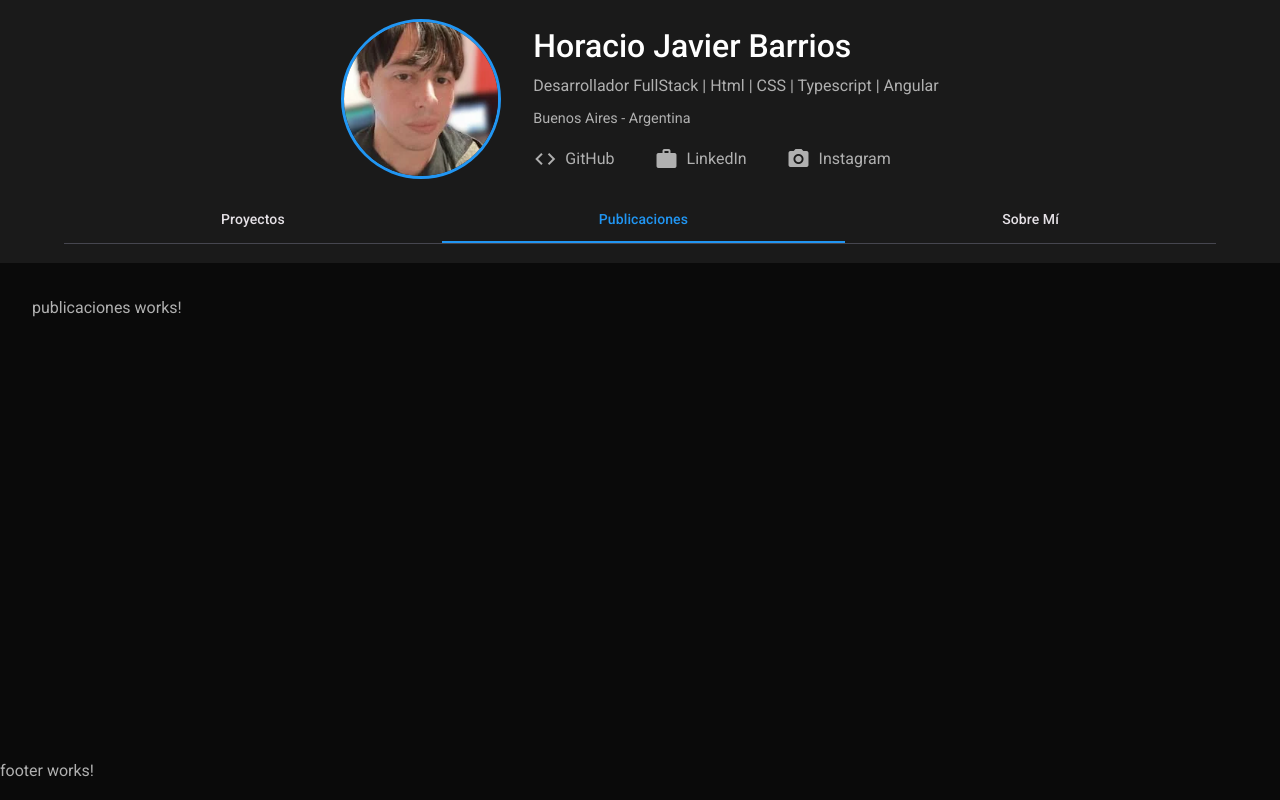
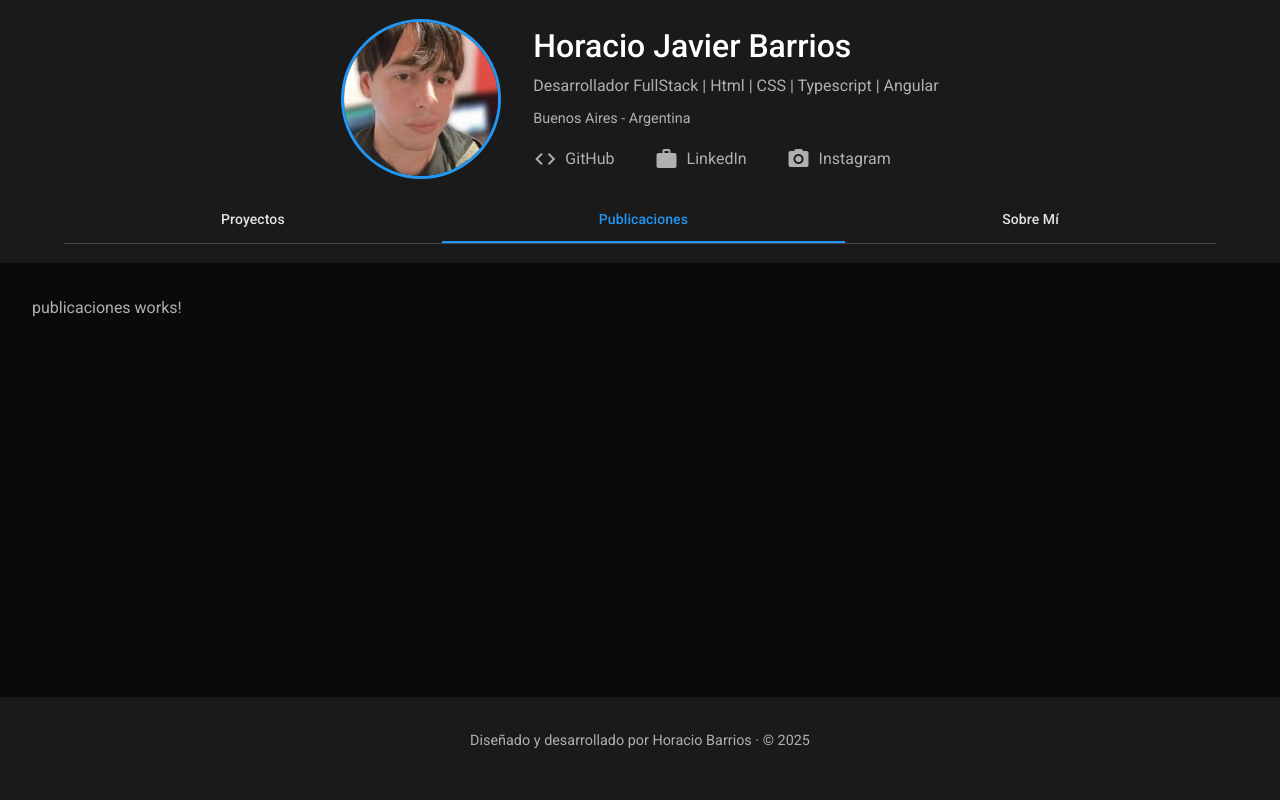
Before and after one commit to HoracioxBarrios/mi-portafolio-en-angular-v21, an Angular app: page /publicaciones in a window 1280 px wide. Built offline with nearby package versions, Linux system fonts and the light colour scheme.

Commit message:
diseño de footer simple

```diff
--- a/src/app/shared/components/footer/footer.html
+++ b/src/app/shared/components/footer/footer.html
@@ -1 +1,5 @@
-<p>footer works!</p>
+<div class="footer">
+    <div class="footer__container">
+        <p class="footer__text">{{text}}</p>
+    </div>
+</div>
--- a/src/app/shared/components/footer/footer.scss
+++ b/src/app/shared/components/footer/footer.scss
@@ -0,0 +1,20 @@
+@use 'abstracts/variables' as *;
+@use 'abstracts/mixins' as *;
+
+
+.footer{
+    background-color: $color-background-dark;
+    padding: $spacing-lg 0;
+
+    &__container{
+        display: flex;
+        flex-direction: row;
+        align-items: center;
+        justify-content: center;
+    }
+
+    &__text{
+        color: $color-text-secondary;
+        font-size: 0.9rem;
+    }
+}
--- a/src/app/shared/components/footer/footer.ts
+++ b/src/app/shared/components/footer/footer.ts
@@ -7,5 +7,11 @@ import { Component } from '@angular/core';
   styleUrl: './footer.scss',
 })
 export class Footer {
+  text: string = "";
+
+    constructor() {
+    const year = new Date().getFullYear();
+    this.text = `Diseñado y desarrollado por Horacio Barrios · © ${year}`;
+  }
 
 }
```
